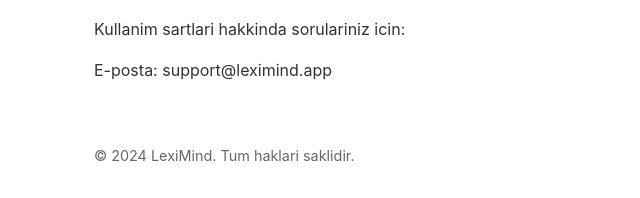
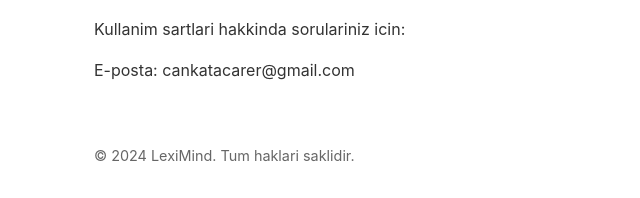
Before and after one commit to CankatCaglar/leximind-pages, a plain HTML site: page terms-of-service.html in a window 1280 px wide. Shown: the part 1347-1545 px from the top of the page, 146-786 px from the left. Drawn offline with Linux system fonts and the light colour scheme.

Commit message:
Update terms-of-service.html

```diff
--- a/terms-of-service.html
+++ b/terms-of-service.html
@@ -80,7 +80,7 @@
     <div class="section">
         <h2>Iletisim</h2>
         <p>Kullanim sartlari hakkinda sorulariniz icin:</p>
-        <p>E-posta: support@leximind.app</p>
+        <p>E-posta: cankatacarer@gmail.com</p>
     </div>
 
     <div class="footer">
```
